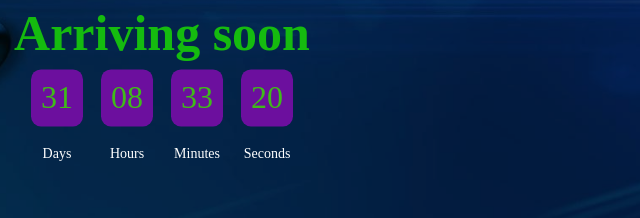
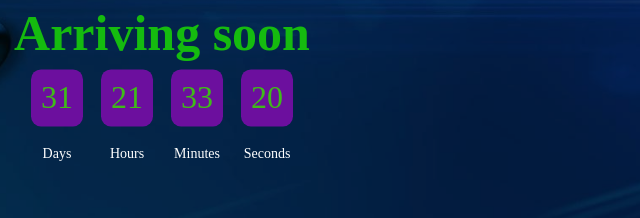
Before and after one commit to GaneshR8903/hackathonbme, a website: page hackathon.html in a window 1280 px wide. Shown: the part 308-526 px from the top of the page, 478-1118 px from the left. Drawn offline with Linux system fonts and the light colour scheme.

Commit message:
hackthon

```diff
--- a/hackathon.html
+++ b/hackathon.html
@@ -58,7 +58,7 @@
         return value < 10 ? "0" + value : value;
       }
 
-      var countDownDate = new Date("March 27, 2024 00:00:00").getTime();
+      var countDownDate = new Date("March 27, 2024 13:00:00").getTime();
       var x = setInterval(function () {
         var now = new Date().getTime();
         var distance = countDownDate - now;
```
